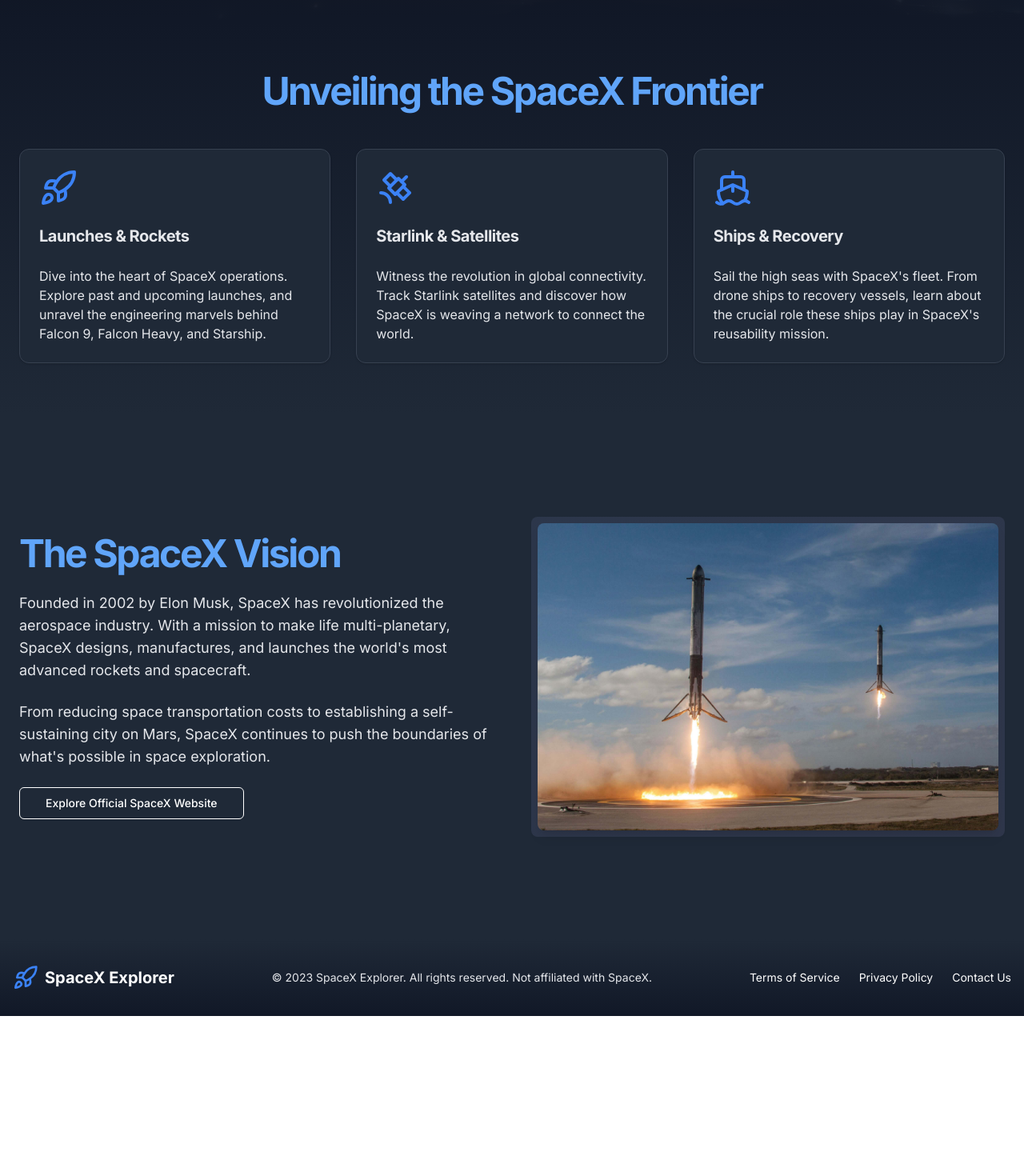
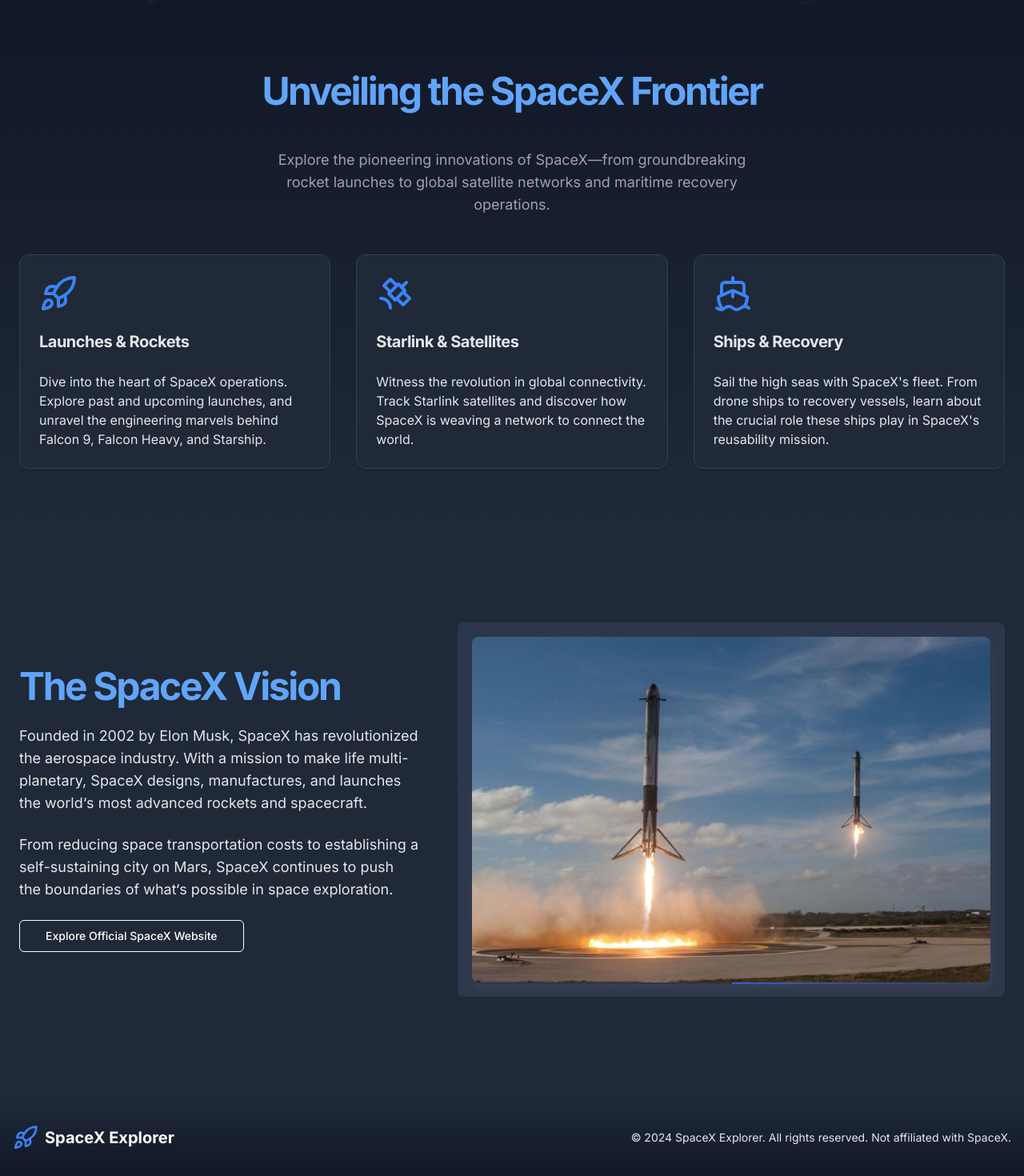
Before and after one commit to ignaciomartinelias/spacex-explorer, a Next.js app: page / in a window 1280 px wide. Shown: the part 654-2124 px from the top of the page at 80% size. Before the commit the page ends 1924 px from the top, so only its background shows below. Built offline with nearby package versions, Linux system fonts and the light colour scheme.

Commit message:
add border animation and fix header

```diff
--- a/components/Home/AboutSection.tsx
+++ b/components/Home/AboutSection.tsx
@@ -8,21 +8,21 @@
 export const AboutSection = () => (
   <section id="about" className="bg-gray-800 w-full py-12 md:py-24 lg:py-32">
     <div className="container mx-auto px-4 md:px-6">
-      <div className="flex flex-col md:flex-row items-center justify-between space-y-12 md:space-y-0 md:space-x-12">
-        <div className="space-y-6 md:w-1/2">
+      <div className="flex flex-col lg:flex-row items-center justify-between space-y-12 lg:space-y-0 lg:space-x-12">
+        <div className="space-y-6 lg:w-1/2">
           <h2 className="text-3xl font-bold tracking-tighter sm:text-4xl md:text-5xl text-blue-400">
             The SpaceX Vision
           </h2>
           <p className="text-gray-200 md:text-lg">
             Founded in 2002 by Elon Musk, SpaceX has revolutionized the
             aerospace industry. With a mission to make life multi-planetary,
-            SpaceX designs, manufactures, and launches the world's most advanced
-            rockets and spacecraft.
+            SpaceX designs, manufactures, and launches the world&lsquo;s most
+            advanced rockets and spacecraft.
           </p>
           <p className="text-gray-200 md:text-lg">
             From reducing space transportation costs to establishing a
             self-sustaining city on Mars, SpaceX continues to push the
-            boundaries of what's possible in space exploration.
+            boundaries of what&lsquo;s possible in space exploration.
           </p>
           <Button
             variant="outline"
@@ -40,7 +40,15 @@
           </Button>
         </div>
 
-        <TiltCard />
+        <TiltCard className="w-full p-2 sm:p-10 lg:w-1/2 xl:w-auto lg:p-4">
+          <Image
+            src="/vision2.jpg"
+            alt="SpaceX Rocket Launch"
+            width={800}
+            height={600}
+            className="text-center text-2xl font-bold rounded-lg"
+          />
+        </TiltCard>
       </div>
     </div>
   </section>
--- a/components/Home/FeaturesSection.tsx
+++ b/components/Home/FeaturesSection.tsx
@@ -12,6 +12,10 @@
       <h2 className="text-3xl font-bold tracking-tighter sm:text-4xl md:text-5xl text-center mb-8 md:mb-12 text-blue-400">
         Unveiling the SpaceX Frontier
       </h2>
+      <p className="text-lg mx-auto text-center text-gray-400 mb-8 md:mb-12 w-full lg:w-1/2">
+        Explore the pioneering innovations of SpaceX—from groundbreaking rocket
+        launches to global satellite networks and maritime recovery operations.
+      </p>
       <div className="grid grid-cols-1 md:grid-cols-2 lg:grid-cols-3 gap-8">
         <Card className="bg-gray-800 border-gray-700 text-gray-200">
           <CardHeader>
--- a/components/Home/Footer.tsx
+++ b/components/Home/Footer.tsx
@@ -1,7 +1,6 @@
 "use client";
 
 import { RocketIcon } from "lucide-react";
-import Link from "next/link";
 
 export const Footer = () => (
   <footer className="w-full bg-gradient-to-b from-gray-800 to-gray-900">
@@ -11,28 +10,8 @@
         <span className="font-bold text-xl">SpaceX Explorer</span>
       </div>
       <p className="text-sm text-gray-200 mb-4 md:mb-0 text-center md:text-left">
-        © 2023 SpaceX Explorer. All rights reserved. Not affiliated with SpaceX.
+        © 2024 SpaceX Explorer. All rights reserved. Not affiliated with SpaceX.
       </p>
-      <nav className="flex gap-6">
-        <Link
-          className="text-sm hover:text-blue-400 transition-colors"
-          href="#"
-        >
-          Terms of Service
-        </Link>
-        <Link
-          className="text-sm hover:text-blue-400 transition-colors"
-          href="#"
-        >
-          Privacy Policy
-        </Link>
-        <Link
-          className="text-sm hover:text-blue-400 transition-colors"
-          href="#"
-        >
-          Contact Us
-        </Link>
-      </nav>
     </div>
   </footer>
 );
--- a/components/Home/Header.tsx
+++ b/components/Home/Header.tsx
@@ -4,7 +4,7 @@
 import Link from "next/link";
 
 export const Header = () => (
-  <header className="px-4 lg:px-6 h-16 flex items-center backdrop-blur-sm bg-black/30 sticky top-0 z-50">
+  <header className="px-4 lg:px-6 h-16 flex items-center backdrop-blur-sm bg-black/30 fixed w-full top-0 z-50">
     <div className="container mx-auto flex justify-between items-center">
       <Link className="flex items-center justify-center" href="#">
         <RocketIcon className="h-8 w-8 mr-2 text-blue-500" />
--- a/components/Home/HeroSection.tsx
+++ b/components/Home/HeroSection.tsx
@@ -6,7 +6,9 @@
 import { motion } from "framer-motion";
 
 export const HeroSection = () => (
-  <section className="w-full py-12 md:py-24 lg:py-32 xl:py-48 relative overflow-hidden">
+  <section className="w-full py-48 md:py-24 lg:py-32 xl:py-48 relative overflow-hidden">
+    {/* Spacer for sticky header */}
+    <div className="h-16" />
     <div className="absolute inset-0 z-0">
       <Image
         src="/hero-desktop.jpg"
@@ -17,9 +19,9 @@
       <div className="absolute inset-0 bg-gradient-to-b from-transparent to-gray-900"></div>
     </div>
     <div className="container mx-auto px-4 md:px-6 relative z-10">
-      <div className="flex flex-col items-center space-y-4 text-center">
+      <div className="flex flex-col items-center space-y-8 md:space-y-4 text-center">
         <motion.div
-          className="space-y-2"
+          className="space-y-4 md:space-y-2"
           initial={{ opacity: 0, y: 10 }}
           animate={{ opacity: 1, y: 0 }}
           transition={{ delay: 0.1, duration: 1 }}
@@ -35,28 +37,27 @@
           </p>
         </motion.div>
         <motion.div
-          className="flex flex-col sm:flex-row space-y-4 sm:space-y-0 sm:space-x-4"
+          className="flex space-x-4"
           initial={{ opacity: 0, y: 10 }}
           animate={{ opacity: 1, y: 0 }}
           transition={{ delay: 0.3, duration: 1 }}
         >
-          <Link href="/explore">
           <Button
             size="lg"
             className="bg-blue-500 hover:bg-blue-600 text-white"
+            asChild
           >
-              Start Exploring
+            <Link href="/explore">Start Exploring</Link>
           </Button>
-          </Link>
-          <Link href="#features">
+
           <Button
+            asChild
             variant="outline"
             size="lg"
-              className="border-white bg-transparent text-white hover:bg-blue-600 hover:border-blue-600 hover:text-white"
+            className="hidden md:inline-flex border-white bg-transparent text-white hover:bg-white hover:text-black"
           >
-              Learn More
+            <Link href="#features">Learn More</Link>
           </Button>
-          </Link>
         </motion.div>
       </div>
     </div>
--- a/components/TiltCard.tsx
+++ b/components/TiltCard.tsx
@@ -1,18 +1,22 @@
 "use client";
 
-import React, { MouseEventHandler, useRef } from "react";
+import React, { FC, MouseEventHandler, PropsWithChildren, useRef } from "react";
 import {
   motion,
   useMotionTemplate,
   useMotionValue,
   useSpring,
 } from "framer-motion";
-import Image from "next/image";
+import { cn } from "@/lib/utils";
 
 const ROTATION_RANGE = 32.5;
 const HALF_ROTATION_RANGE = 32.5 / 2;
 
-export const TiltCard = () => {
+type Props = PropsWithChildren<{
+  className?: string;
+}>;
+
+export const TiltCard: FC<Props> = ({ children, className }) => {
   const ref = useRef<HTMLDivElement>(null);
 
   const x = useMotionValue(0);
@@ -55,18 +59,20 @@
         transformStyle: "preserve-3d",
         transform,
       }}
-      className="grid place-items-center bg-gradient-to-br from-indigo-300/10 to-violet-300/10 rounded-lg p-2"
+      className={cn(
+        "grid place-items-center rounded-lg p-2 bg-gradient-to-br from-indigo-300/10 to-violet-300/10",
+        className
+      )}
     >
-      <Image
-        src="/vision2.jpg"
-        alt="SpaceX Rocket Launch"
-        width={600}
-        height={450}
+      <div
+        className="md:relative overflow-hidden rounded-lg p-0.5 shadow-lg shadow-white/5"
         style={{
           transform: "translateZ(50px)",
         }}
-        className="text-center text-2xl font-bold rounded-lg shadow-lg"
-      />
+      >
+        <div className="hidden md:block absolute bg-gradient-conic from-transparent from-80% via-blue-500/50 via-95% to-blue-600/100 to-100% origin-center w-[200%] h-[200%] -z-10 -left-1/2 -top-1/2 animate-spin-slow" />
+        {children}
+      </div>
     </motion.div>
   );
 };
--- a/tailwind.config.ts
+++ b/tailwind.config.ts
@@ -10,57 +10,61 @@
   theme: {
     extend: {
       backgroundImage: {
-  			'gradient-radial': 'radial-gradient(var(--tw-gradient-stops))',
-  			'gradient-conic': 'conic-gradient(from 180deg at 50% 50%, var(--tw-gradient-stops))'
+        "gradient-radial": "radial-gradient(var(--tw-gradient-stops))",
+        "gradient-conic":
+          "conic-gradient(from 180deg at 50% 50%, var(--tw-gradient-stops))",
       },
       borderRadius: {
-  			lg: 'var(--radius)',
-  			md: 'calc(var(--radius) - 2px)',
-  			sm: 'calc(var(--radius) - 4px)'
+        lg: "var(--radius)",
+        md: "calc(var(--radius) - 2px)",
+        sm: "calc(var(--radius) - 4px)",
       },
       colors: {
-  			background: 'hsl(var(--background))',
-  			foreground: 'hsl(var(--foreground))',
+        background: "hsl(var(--background))",
+        foreground: "hsl(var(--foreground))",
         card: {
-  				DEFAULT: 'hsl(var(--card))',
-  				foreground: 'hsl(var(--card-foreground))'
+          DEFAULT: "hsl(var(--card))",
+          foreground: "hsl(var(--card-foreground))",
         },
         popover: {
-  				DEFAULT: 'hsl(var(--popover))',
-  				foreground: 'hsl(var(--popover-foreground))'
+          DEFAULT: "hsl(var(--popover))",
+          foreground: "hsl(var(--popover-foreground))",
         },
         primary: {
-  				DEFAULT: 'hsl(var(--primary))',
-  				foreground: 'hsl(var(--primary-foreground))'
+          DEFAULT: "hsl(var(--primary))",
+          foreground: "hsl(var(--primary-foreground))",
         },
         secondary: {
-  				DEFAULT: 'hsl(var(--secondary))',
-  				foreground: 'hsl(var(--secondary-foreground))'
+          DEFAULT: "hsl(var(--secondary))",
+          foreground: "hsl(var(--secondary-foreground))",
         },
         muted: {
-  				DEFAULT: 'hsl(var(--muted))',
-  				foreground: 'hsl(var(--muted-foreground))'
+          DEFAULT: "hsl(var(--muted))",
+          foreground: "hsl(var(--muted-foreground))",
         },
         accent: {
-  				DEFAULT: 'hsl(var(--accent))',
-  				foreground: 'hsl(var(--accent-foreground))'
+          DEFAULT: "hsl(var(--accent))",
+          foreground: "hsl(var(--accent-foreground))",
         },
         destructive: {
-  				DEFAULT: 'hsl(var(--destructive))',
-  				foreground: 'hsl(var(--destructive-foreground))'
+          DEFAULT: "hsl(var(--destructive))",
+          foreground: "hsl(var(--destructive-foreground))",
         },
-  			border: 'hsl(var(--border))',
-  			input: 'hsl(var(--input))',
-  			ring: 'hsl(var(--ring))',
+        border: "hsl(var(--border))",
+        input: "hsl(var(--input))",
+        ring: "hsl(var(--ring))",
         chart: {
-  				'1': 'hsl(var(--chart-1))',
-  				'2': 'hsl(var(--chart-2))',
-  				'3': 'hsl(var(--chart-3))',
-  				'4': 'hsl(var(--chart-4))',
-  				'5': 'hsl(var(--chart-5))'
-  			}
-  		}
-  	}
+          "1": "hsl(var(--chart-1))",
+          "2": "hsl(var(--chart-2))",
+          "3": "hsl(var(--chart-3))",
+          "4": "hsl(var(--chart-4))",
+          "5": "hsl(var(--chart-5))",
+        },
+      },
+      animation: {
+        "spin-slow": "spin 7s linear infinite",
+      },
+    },
   },
   plugins: [require("tailwindcss-animate")],
 };
```
Also changed, not shown: 1 other file (tests, documents, lock files or other folders). Lines whose indentation alone changed are shown as unchanged.
